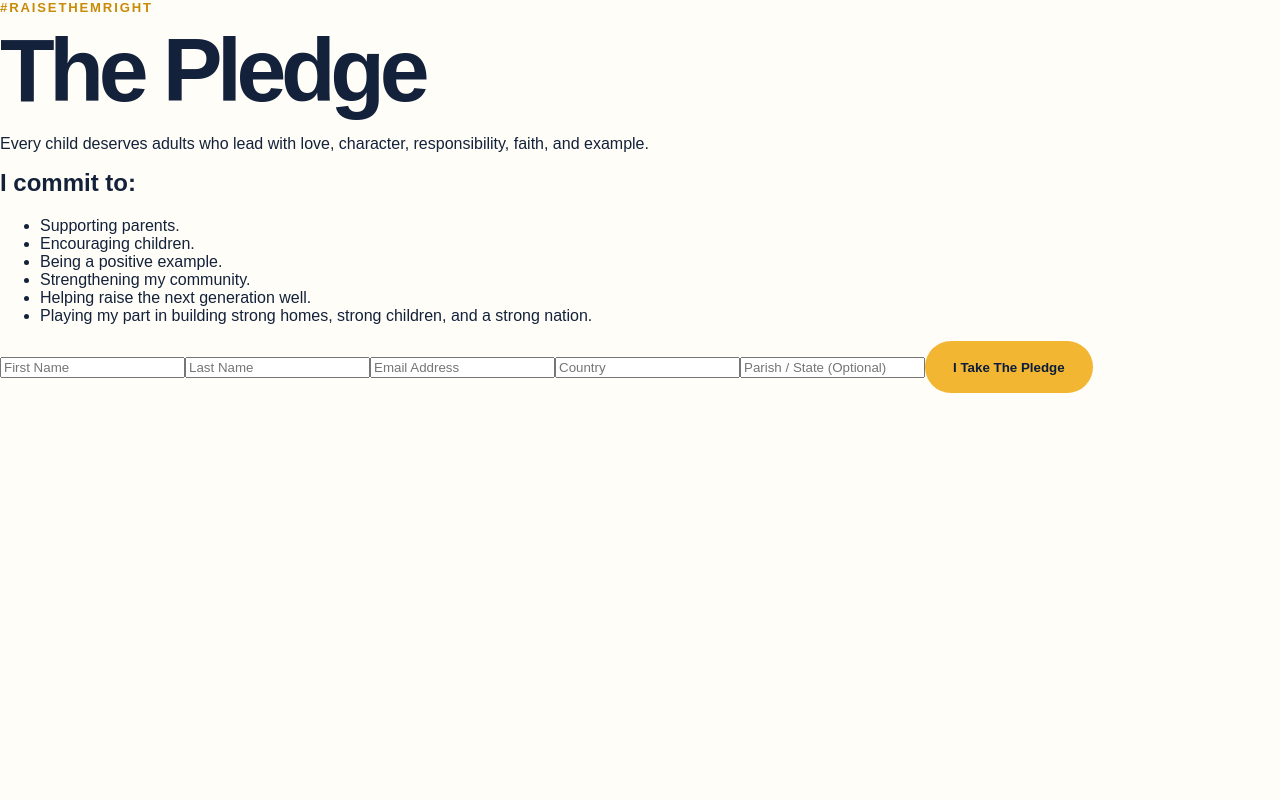
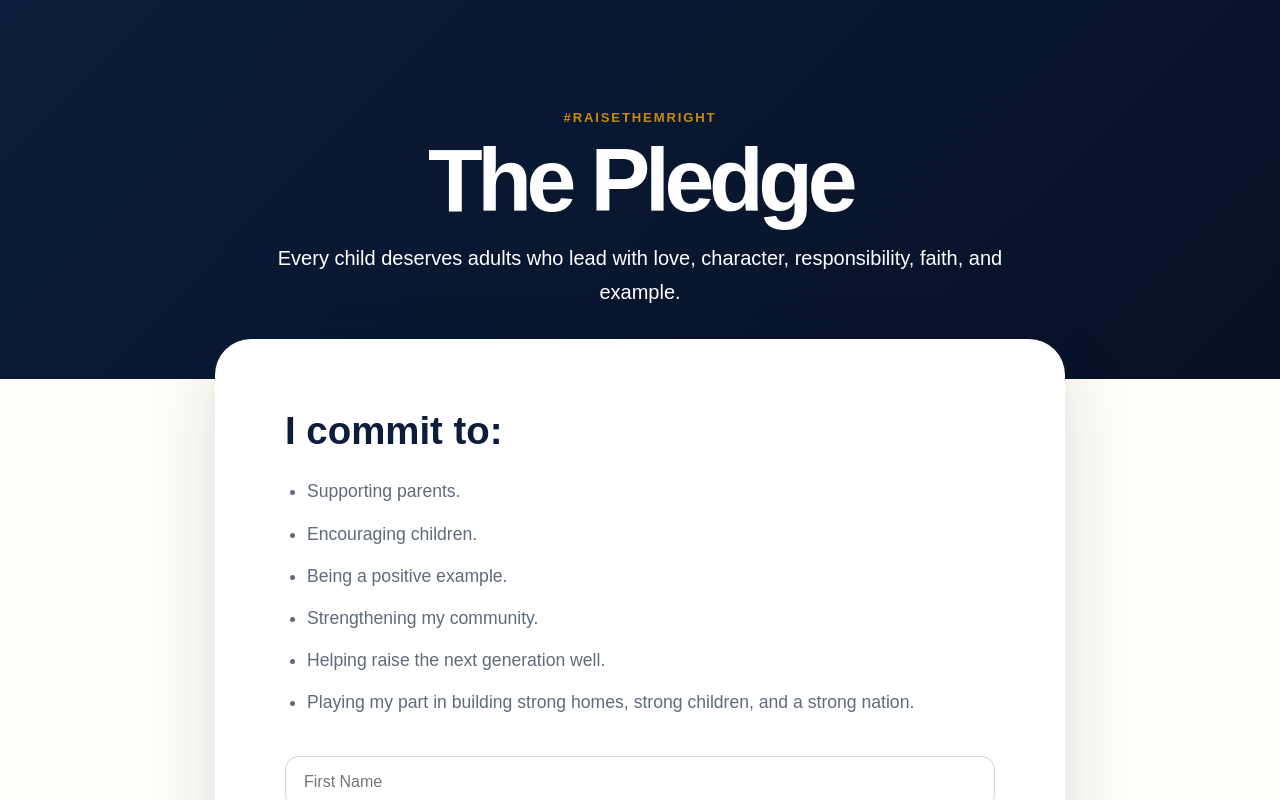
Before and after one commit to nathleegrant-lang/raise-them-right, a Next.js app: page /pledge in a window 1280 px wide. Shown: the top 800 px of the page. Built offline with nearby package versions, Linux system fonts and the light colour scheme.

Commit message:
Update globals.css

```diff
--- a/src/app/globals.css
+++ b/src/app/globals.css
@@ -675,3 +675,70 @@ h1 {
     padding: 30px;
   }
 }
+
+/* PLEDGE PAGE */
+
+.pledge-page {
+  background: var(--soft-cream);
+  min-height: 100vh;
+}
+
+.pledge-hero {
+  padding: 110px 6vw 70px;
+  text-align: center;
+  background: linear-gradient(135deg, var(--navy), #061126);
+  color: white;
+}
+
+.pledge-hero h1 {
+  color: white;
+  font-size: clamp(3rem, 7vw, 6rem);
+  margin-bottom: 20px;
+}
+
+.pledge-hero p:not(.eyebrow) {
+  max-width: 760px;
+  margin: 0 auto;
+  font-size: 1.25rem;
+  line-height: 1.7;
+}
+
+.pledge-card {
+  width: min(850px, 90vw);
+  margin: -40px auto 100px;
+  background: white;
+  border-radius: 36px;
+  padding: clamp(34px, 6vw, 70px);
+  box-shadow: var(--shadow);
+}
+
+.pledge-card h2 {
+  color: var(--navy);
+  font-size: 2.4rem;
+  margin-bottom: 24px;
+}
+
+.pledge-card ul {
+  padding-left: 22px;
+  margin-bottom: 40px;
+}
+
+.pledge-card li {
+  margin-bottom: 14px;
+  color: var(--muted);
+  font-size: 1.1rem;
+  line-height: 1.6;
+}
+
+.pledge-form {
+  display: grid;
+  gap: 16px;
+}
+
+.pledge-form input {
+  width: 100%;
+  padding: 16px 18px;
+  border-radius: 14px;
+  border: 1px solid rgba(11, 29, 58, 0.18);
+  font-size: 1rem;
+}
```
